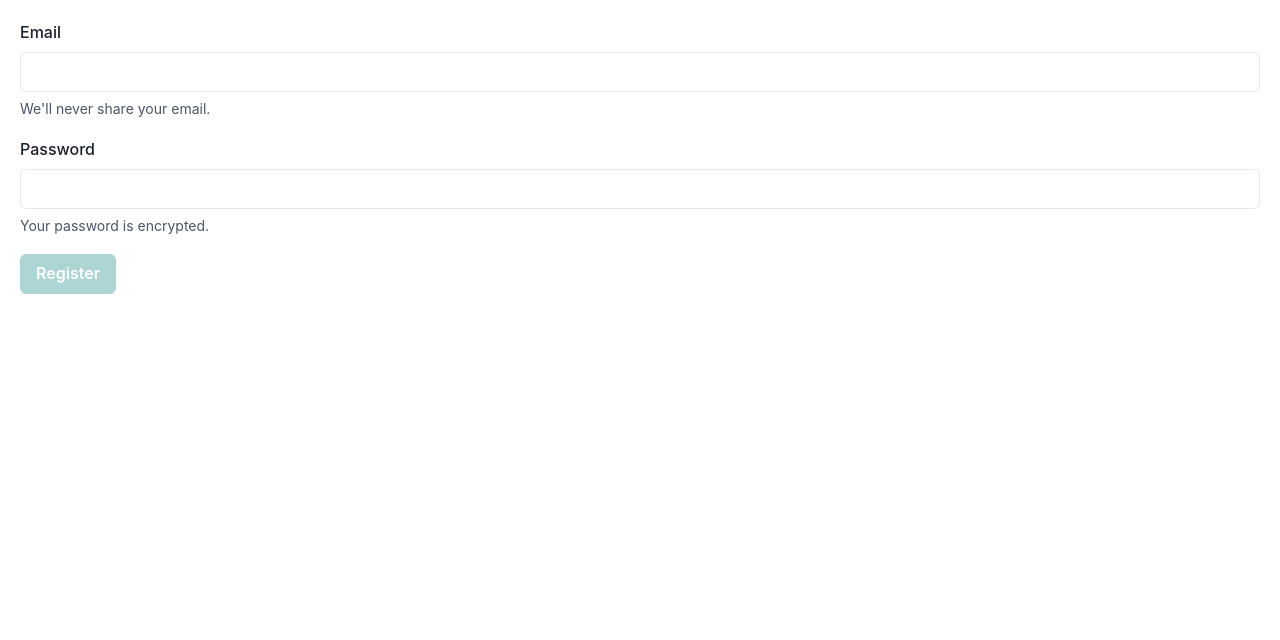
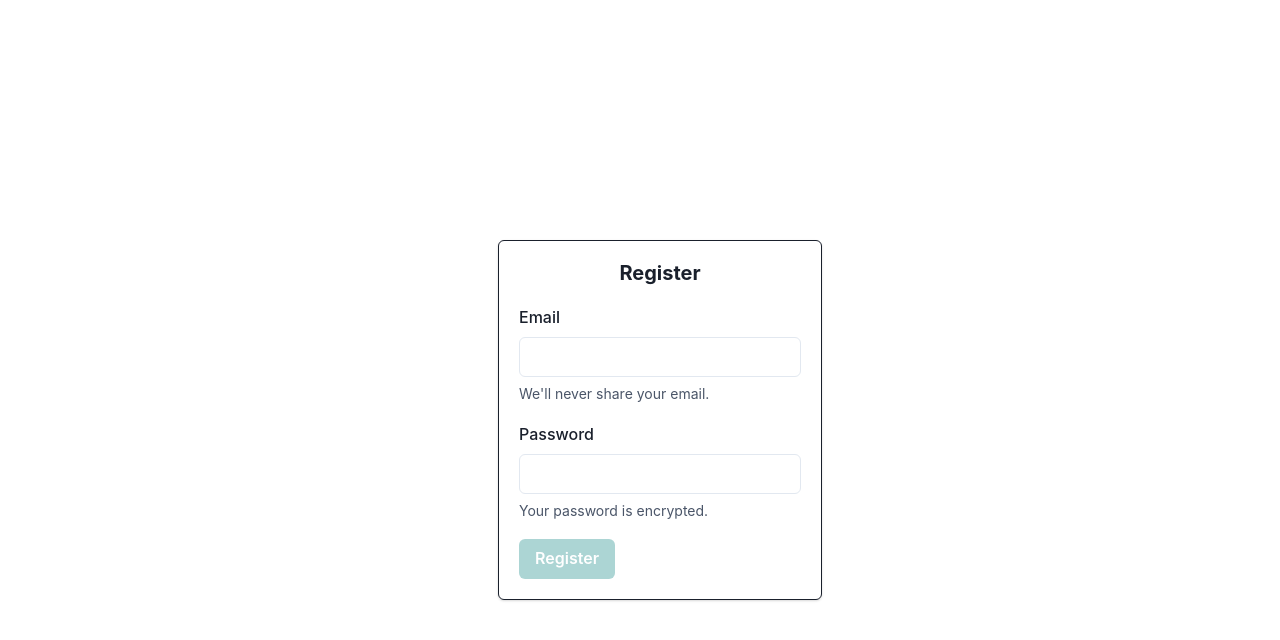
Before and after one commit to MazenOth/budgeting-app-frontend, a React (Vite) app: page / in a window 1280 px wide. Shown: the top 640 px of the page. Built offline with nearby package versions, Linux system fonts and the light colour scheme; no server answers.

Commit message:
add(Signup): Centring signup card UI

```diff
--- a/src/components/Signup.tsx
+++ b/src/components/Signup.tsx
@@ -1,16 +1,19 @@
 import {
   FormControl,
   FormLabel,
-  FormErrorMessage,
   FormHelperText,
   Input,
   Button,
+  Heading,
+  Flex,
 } from "@chakra-ui/react";
 import { FieldValues, useForm } from "react-hook-form";
 import { z } from "zod";
 import { zodResolver } from "@hookform/resolvers/zod";
 import axios from "axios";
 import { useState } from "react";
+import { Card, CardBody } from "@chakra-ui/react";
+import { Center } from "@chakra-ui/react";
 
 const schema = z.object({
   email: z.string().min(5).email(),
@@ -37,6 +40,19 @@ const Signup = () => {
   };
 
   return (
+    <>
+      <Flex
+        width={"100vw"}
+        height={"100vh"}
+        alignContent={"normal"}
+        justifyContent={"center"}
+      >
+        <Center>
+          <Card maxW="xl" border={"1px"}>
+            <CardBody>
+              <Heading size="md" textAlign={"center"} mb={5}>
+                Register
+              </Heading>
               <form onSubmit={handleSubmit(onSubmit)}>
                 <FormControl mb={5}>
                   <FormLabel>Email</FormLabel>
@@ -45,18 +61,27 @@ const Signup = () => {
                   {error && <p color="tomato">{error}</p>}
                   <FormHelperText>We'll never share your email.</FormHelperText>
                 </FormControl>
-
                 <FormControl mb={5}>
                   <FormLabel>Password</FormLabel>
-        <Input {...register("password")} id="password" type="password" />
-        {errors.password && <p color="tomato">{errors.password.message}</p>}
+                  <Input
+                    {...register("password")}
+                    id="password"
+                    type="password"
+                  />
+                  {errors.password && (
+                    <p color="tomato">{errors.password.message}</p>
+                  )}
                   <FormHelperText>Your password is encrypted.</FormHelperText>
                 </FormControl>
-
                 <Button isDisabled={!isValid} colorScheme="teal" type="submit">
                   Register
                 </Button>
               </form>
+            </CardBody>
+          </Card>
+        </Center>
+      </Flex>
+    </>
   );
 };
 
```
Lines whose indentation alone changed are shown as unchanged.
